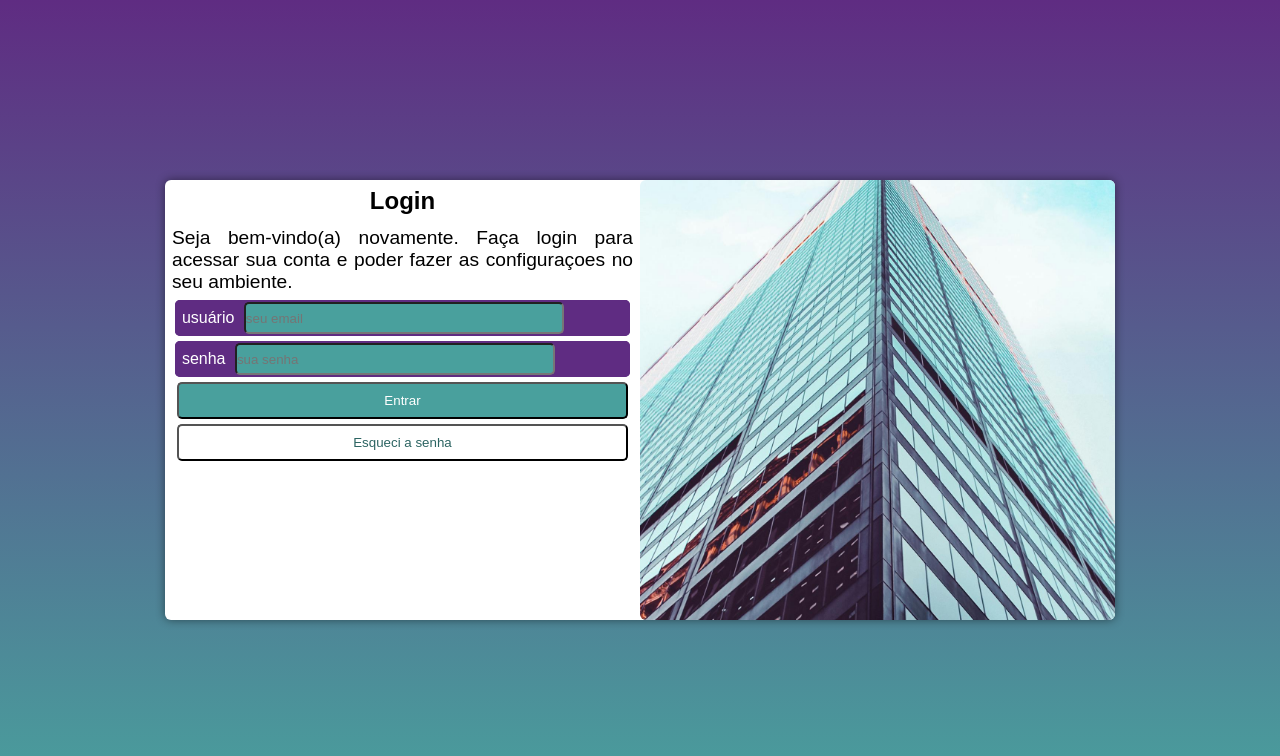
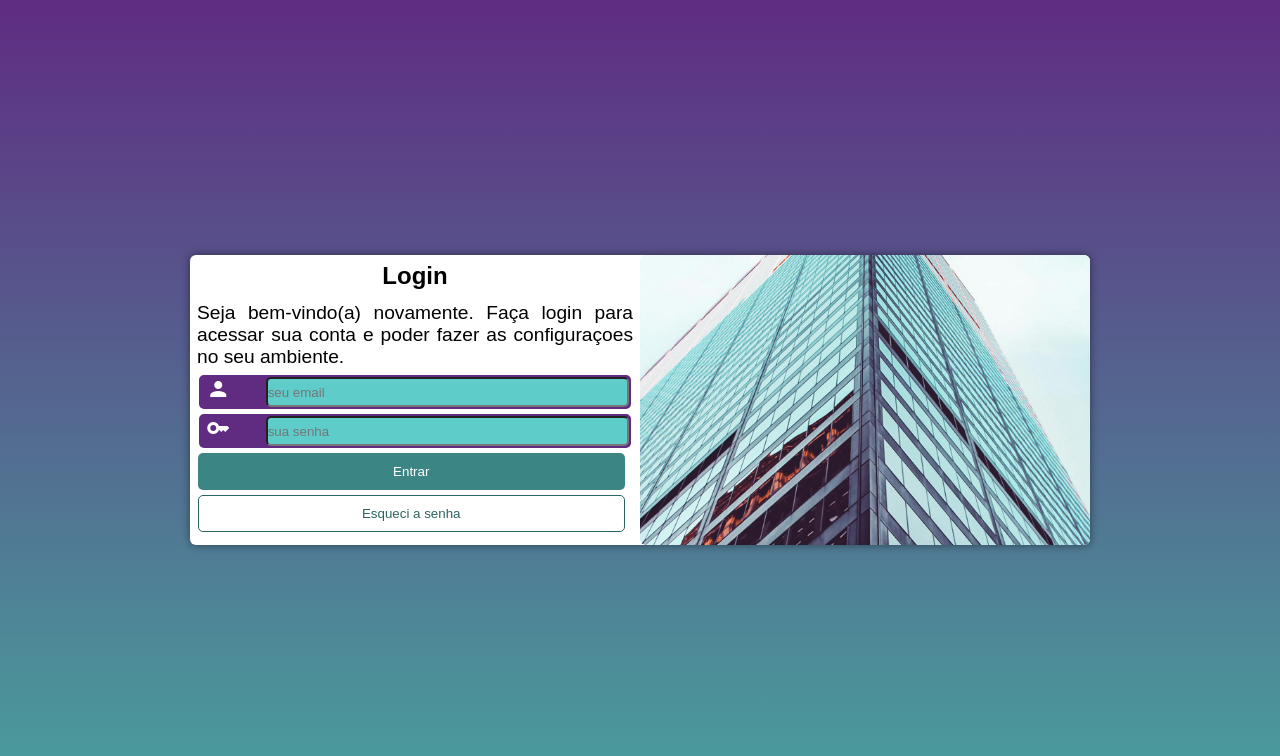
Before and after one commit to fsantosandrade/projeto-login, a plain HTML site: page index.html in a window 1280 px wide. Drawn offline with Linux system fonts and the light colour scheme.

Commit message:
v 1.0 projeto login

```diff
--- a/estilos/mediaquery.css
+++ b/estilos/mediaquery.css
@@ -7,7 +7,7 @@
 @media screen and (min-width: 768px) and (max-width: 992px) {
     section#Login {
         width: 80vw;
-        height: 55vh;
+        height: 290px;
     }
 
     section#Login > div#imagem {
@@ -28,14 +28,18 @@
     section#Login > div > p {
         font-size: 1.2em;
     }
+
+    .bot {
+        margin-right: 10px;
+    }
 }
 
 /* desktop acima */
 
 @media screen and (min-width: 992px) {
     section#Login {
-        width: 950px;
-        height: 55vh;
+        width: 900px;
+        height: 290px;
     }
 
     section#Login > div#imagem {
@@ -56,4 +60,8 @@
     section#Login > div > p {
         font-size: 1.2em;
     }
+
+    .bot {
+        margin-right: 15px;
+    }
 }
--- a/estilos/style.css
+++ b/estilos/style.css
@@ -51,6 +51,7 @@ h1 {
 }
 
 section#Login {
+    height: 420px;
     border-radius: 6px;
     box-shadow: 0px 0px 10px rgba(0, 0, 0, 0.466);
 
@@ -74,17 +75,22 @@ label {
 }
 
 input {
-    height: 28px;
-    width: 70%;
+    height: 26px;
+    width: 84%;
     border-radius: 5px;
-    background-color: #49a09d;
+    background-color: #5eccc8;
+    float: right;
 }
 
 input:focus {
     background-color: white;
 }
 
-fieldset {
+div.campo {
+    height: 30px;
+}
+
+form > div.campo {
     background-color: #5f2c82;
     margin: auto;
     margin-bottom: 5px;
@@ -100,15 +106,23 @@ fieldset {
     margin-bottom: 5px;
     color: white;
     height: 37px;
+    border: none;
+    cursor: pointer;
+    margin-right: 6px;
+}
+
+#botemail {
+    background-color: #3b8684;
 }
 
 #botemail:hover {
-    background-color: #2c6462;
+    background-color: #2b615f;
 }
 
 #botsenha {
     background-color: white;
     color: #2c6462;
+    border: 1px solid #2c6462;
 }
 
 #botsenha:hover {
--- a/index.html
+++ b/index.html
@@ -4,6 +4,7 @@
     <meta charset="UTF-8">
     <meta name="viewport" content="width=device-width, initial-scale=1.0">
     <title>Projeto Login</title>
+    <link href="https://fonts.googleapis.com/icon?family=Material+Icons" rel="stylesheet">
     <link rel="stylesheet" href="estilos/style.css">
     <link rel="stylesheet" href="estilos/mediaquery.css">
 </head>
@@ -17,17 +18,13 @@
                 <h1>Login</h1>
                 <p>Seja bem-vindo(a) novamente. Faça login para acessar sua conta e poder fazer as configuraçoes no seu ambiente.</p>
                 <form action="login.php" method="post">
-                    <div id="email">
-                        <fieldset>
-                            <label for="usuário">usuário</label>
+                    <div class="campo">
+                            <label for="usuário"><i class="material-icons">person</i></label>
                             <input type="email" name="usuário" id="usuário" required placeholder="seu email" autocomplete="email">
-                        </fieldset>
                     </div>
-                    <div id="pass">
-                        <fieldset>
-                            <label for="senha">senha</label>
+                    <div class="campo">
+                            <label for="senha"><i class="material-icons">key</i></label>
                             <input type="password" name="senha" id="senha" required placeholder="sua senha" minlength="8" autocomplete="current-password">
-                        </fieldset>
                     </div>
                     <div>
                         <input type="submit" value="Entrar" class="bot" id="botemail">
```
